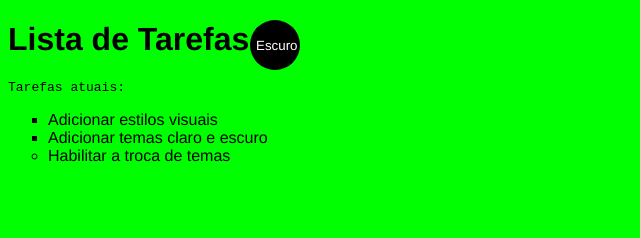
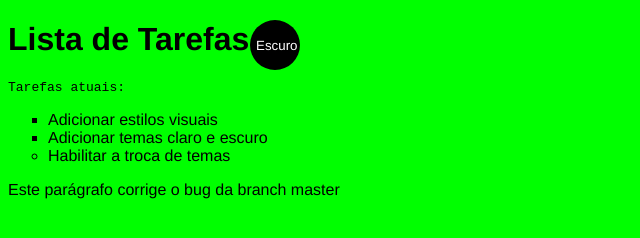
Before and after one commit to fabiolbezerra/CursoGit, a plain HTML site: page index.html in a window 1280 px wide. Shown: the whole page, without its empty margins (0-640 px from the left). Drawn offline with Linux system fonts and the light colour scheme.

Commit message:
Corrigindo um bug no index.html

```diff
--- a/index.html
+++ b/index.html
@@ -17,6 +17,7 @@
         <button class="btn">Escuro</button>
     </div>
     <script src="app.js"></script>
+    <p>Este parágrafo corrige o bug da branch master</p>
     <noscript>Importante habilitar o Javascript para ver o site completo</noscript>
 </body>
 </html>
```
